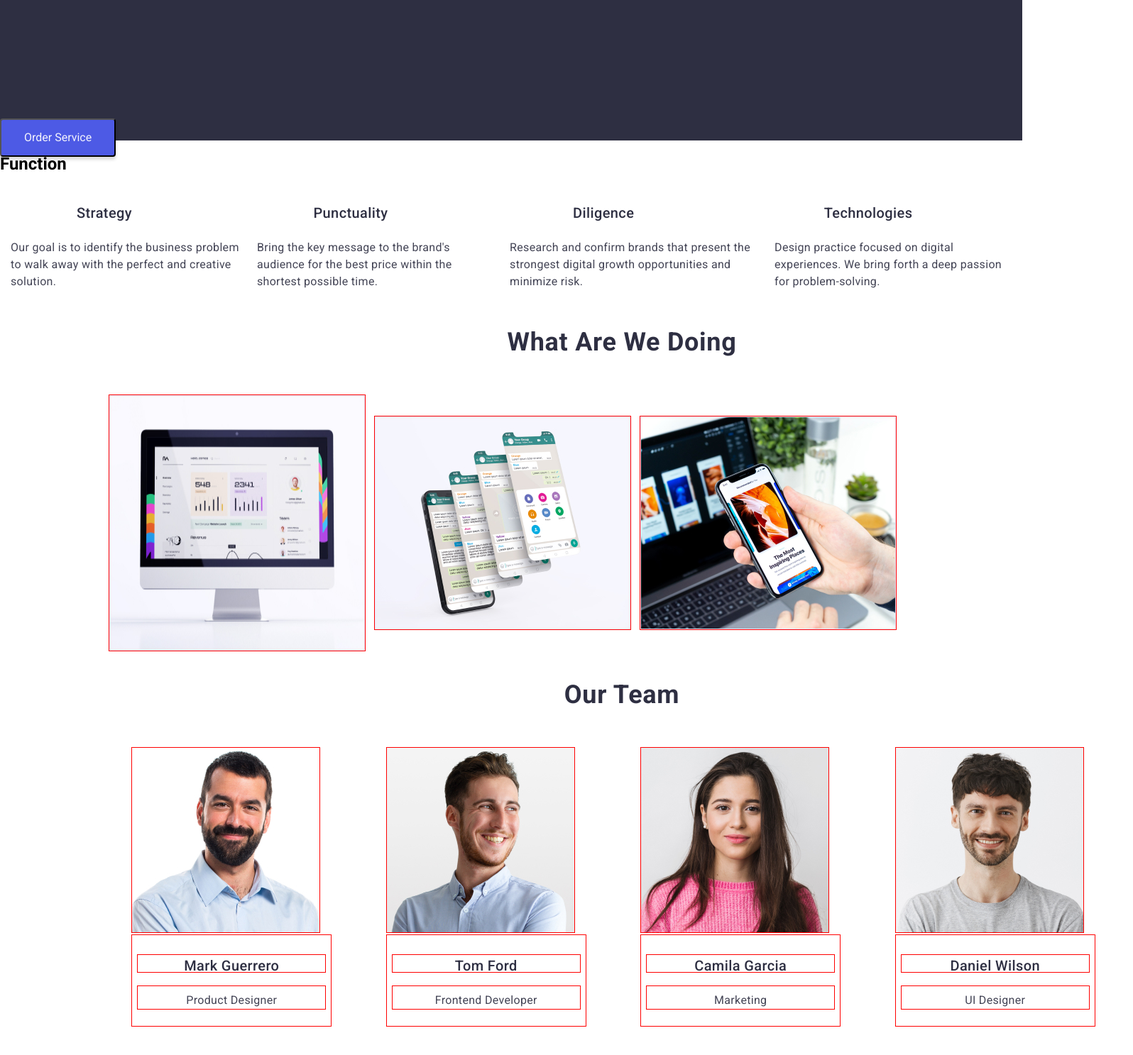
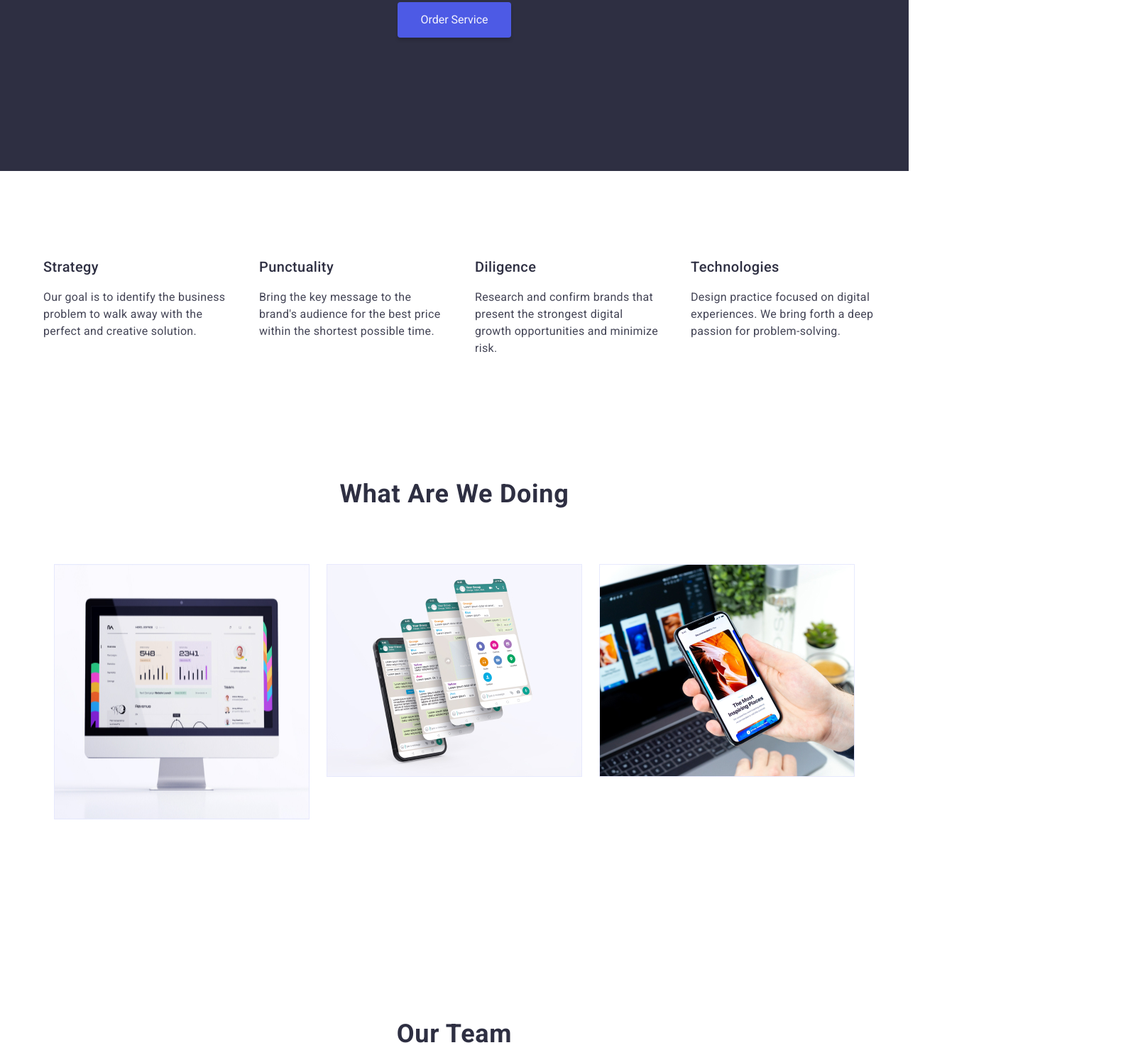
Before and after one commit to Babur1992/goit-markup-hw-03, a plain HTML site: page index.html in a window 1280 px wide. Shown: the part 474-1961 px from the top of the page at 71% size, 1596 px wide, since content can reach past the window. Drawn offline with nearby package versions, Linux system fonts and the light colour scheme.

Commit message:
Моя ДЗ 3

```diff
--- a/css/style.css
+++ b/css/style.css
@@ -24,32 +24,38 @@ a {
   font-family: "Roboto", sans-serif;
   font-size: 16px;
   background-color: var(--bcr-clr);
-  color: var(var--bgr);
-  box-sizing: border-box;
+  color: var(--bgr);
 
 }
-.img{
-  display: block;
-  max-width: 100%;
-}
+
 .header{
-  width: 1440px;
-  padding: 24;
-}
-.header-container{
+
+  border-bottom: 1px solid #E7E9FC;
   display: flex;
   align-items: center;
+}
+
+.header-container container{
+  width: 1158px;
+  padding-left: 15px;
+  padding-right: 15px;
+  margin: 0 auto;
+   display: flex;
+  align-items: center;
+  box-sizing: inherit ;
+
 }
 
 .nav{
   display: flex;
   align-items: center;
-  margin-right:156px;
+  margin-right:auto
 
 }
 
 /* Logo */
 .logo {
+  margin-left: 156px;
   font-family: "Raleway";
   font-style: normal;
   font-weight: 800;
@@ -58,9 +64,7 @@ a {
   letter-spacing: 0.03em;
   text-transform: uppercase;
   color: var(--logo);
-  margin-left: 156px;
   margin-right: 76px;
-
 }
 
 /* Logo Dark */
@@ -83,6 +87,8 @@ a {
 list-style-type: none;
 display: flex;
 gap: 40px;
+box-sizing: inherit;
+margin-right: 156px;
 }
 
 /* Contacts */
@@ -101,9 +107,8 @@ gap: 40px;
 /* Hero */
 .hero {
   background-color: var(--bgr);
-    width: 1440px;
-    height: 600px;
-    padding-top: 25px;
+  padding: 188px 0;
+  text-align: center;
 
 }
 
@@ -111,15 +116,10 @@ gap: 40px;
 .btn {
   background: var(--background);
   color: var(--logo-light);
-  display:block;
-  margin-left: 0 auto;
-  margin-right:0 auto;
-  flex-direction: row;
-  align-items: center;
   padding: 16px 32px;
-  gap: 10px;
   box-shadow: 0px 4px 4px rgba(0, 0, 0, 0.15);
   border-radius: 4px;
+  border: none;
 
 }
 
@@ -132,15 +132,12 @@ gap: 40px;
   color: var(--bcr-clr);
   margin: 0 auto;
   max-width: 498px;
-  align-items: center;
-
+  margin-bottom: 48px;
 }
 
-.hero-container{
-  padding: 188px ;
-}
+
 .title-container{
-  width: 1128px;
+  width: 1158px;
   margin-left: 156px;
   margin-right: 156px;
   gap: 24px;
@@ -148,50 +145,59 @@ gap: 40px;
 
  /* function-text */
 .sub-title {
-  width: 1440px;
-  display: flex;
-  justify-content: center;
+  margin-top: 0;
+  margin-bottom: 8px;
+
   font-weight: 500;
   font-size: 20px;
   line-height: 1.5;
   letter-spacing: 0.02em;
   color: var(--bgr);
-  width: 264px;
-  height: 24px;
 
 }
 
-.menu-list-list{
-  width: 1440px;
-  padding-left: 15px;
-  padding-right: 15px;
-  margin-left:0 auto;
-  margin-right: 0 auto;
+.menu-list list{
   list-style-type: none;
   display: flex;
-  align-items: center;
+  flex-wrap: wrap;
   gap: 24px;
-
 
 }
 
+.function-group{
+  max-width: 1158px;
+  padding-top: 120px;
+  padding-bottom: 0px;
+  margin: 0 auto;
+
+}
+
+.visually-hidden {
+  position: absolute;
+  width: 1px;
+  height: 1px;
+  margin: -1px;
+  border: 0;
+  padding: 0;
+  white-space: nowrap;
+  clip-path: inset(100%);
+  clip: rect(0 0 0 0);
+  overflow: hidden;
+}
+
 .section-text {
+
   line-height: 1.5;
   letter-spacing: 0.02em;
   color: var(--text);
-  margin-left: auto;
-  margin-right: auto;
-}
-.section-text{
   display: flex;
   justify-content: center;
-padding-top: 8px;
-
+  width: 264px;
+  flex-basis: calc((100% - (30px * 3)) / 4);
 }
 
 /*  We doing */
 .section-title {
-  width: 1440px;
   font-size: 36px;
   line-height: 1.5;
   letter-spacing: 0.02em;
@@ -201,42 +207,49 @@ padding-top: 8px;
   justify-content: center;
   margin-left: auto;
   margin-right: auto;
-
-}
-.section-title{
   margin-bottom: 72px;
 
 }
-
-.card-set{
+.we-doing{
+    max-width: 1158px;
     padding-left: 15px;
     padding-right: 15px;
-  display: flex;
-  flex-wrap: wrap;
-  list-style-type: none;
-  margin-left: -24px;
-  margin-top: -24px;
-
+    margin: 0 auto;
+    padding-top: 120px;
+    padding-bottom: 120px;
 }
 
+.group-img{
 
-.card-set >.doiing-img{
-  flex-basis: calc(100%/3-24px);
-  margin-left: 24px;
-  margin-top: 24px;
-  margin: auto;
-  padding: auto;
-
-
+  padding-top: 120px;
+  padding-bottom: 120px;
 }
-.comand-container{
-width: 1440px;
-margin-left: 156px;
-margin-right: 156px;
+.card-set{
+  display: flex;
+  list-style-type: none;
   gap:24px;
 }
+.doiing-img{
+  flex-basis: calc((100%-(24px*2))/3);
+}
+.card-tumb{
+  list-style-type: none;
+  display: flex;
+  justify-content: center;
+  gap: 24px;
+}
+.team-card{
+  justify-content: space-around;
+  box-shadow: 0px 1px 6px rgba(46, 47, 66, 0.08), 0px 1px 1px rgba(46, 47, 66, 0.16), 0px 2px 1px rgba(46, 47, 66, 0.08);
+  border-radius: 0px 0px 4px 4px;
+}
+
 .cart-content{
-  padding: 8px;
+   padding-top: 32px;
+    padding-right: 16px;
+    padding-bottom: 32px;
+    padding-left: 16px;
+    text-align: center;
 }
 
 /* footer */
@@ -254,18 +267,14 @@ gap:24px;
 }
 
 .footer {
-  margin-left:  0 auto;
-  margin-right: 0 auto;
+
     background: var(--bgr);
-   width: 1440px;
-   height: 310px;
+    padding-top: 100px;
+    padding-bottom: 100px
 }
-.foter-container{
-  width: 1440px;
-  margin-top: 100px;
-}
+
 .logo-footer{
-  padding-top: 100px;
+  box-sizing: inherit;
 }
 .nav-link:hover,
 .nav-link:focus {
@@ -293,7 +302,3 @@ ul{
     padding: 0;
 
 }
-
-.doiing-img *{
-  outline: 1px solid red;
-}
--- a/index.html
+++ b/index.html
@@ -13,12 +13,12 @@
     <link href="https://fonts.googleapis.com/css2?family=Raleway:wght@800&family=Roboto:wght@400;500;700&display=swap" rel="stylesheet">
     <link href="https://fonts.googleapis.com/css2?family=Roboto:wght@400;500;700&display=swap" rel="stylesheet">
     <link rel="stylesheet" href="./css/style.css">
-    <link rel="stylesheet" href="./css/style.css">
+
   </head>
   <body class="body">
     <!-- Header section -->
+    <div class="header-container container">
     <header class="header">
-      <div class="header-container">
       <nav class="nav">
         <a class= "logo" href="./index.html">WEB<span class="logo-dark">STUDIO</span></a>
         <ul class="menu-list">
@@ -35,42 +35,43 @@
       </address>
     </div>
     </header>
-    <main class="main">
+    <main>
       <!-- Hero section -->
       <section class="hero">
-          <div class="hero-container">
+          <div class="container">
             <h1 class="hero-title">Effective Solutions
               for Your Business</h1>
+              <button class="btn" type="button">Order Service</button>
             </div>
-              <button class="btn" type="button">Order Service</button>
       </section>
+
       <!-- Section One -->
       <section class="function-group">
-        <div class="funk-container">
-          <h2 class="function-2">Function</h2>
-          <ul class="menu-list-list">
-            <li class="function-list-list">
+        <div class="container">
+          <h2 hidden>Function</h2>
+          <ul class="menu-list list">
+            <li class="item">
               <h3 class="sub-title">Strategy</h3>
               <p class="section-text">
                 Our goal is to identify the business problem to walk away with the
                 perfect and creative solution.
               </p>
             </li>
-            <li class="function-list-list">
+            <li class="item">
               <h3 class="sub-title">Punctuality</h3>
               <p class="section-text">
                 Bring the key message to the brand's audience for the best price
                 within the shortest possible time.
               </p>
             </li>
-            <li class="function-list-list">
+            <li class="item">
               <h3 class="sub-title">Diligence</h3>
               <p class="section-text">
                 Research and confirm brands that present the strongest digital
                 growth opportunities and minimize risk.
               </p>
             </li>
-            <li class="function-list-list">
+            <li class="item">
               <h3 class="sub-title">Technologies</h3>
               <p class="section-text">
                 Design practice focused on digital experiences. We bring forth a
@@ -82,7 +83,7 @@
       </section>
       <!-- Section Doing -->
       <section class="we-doing">
-        <div class="title-container">
+        <div class="container">
           <div class="text-container">
             <h2 class="section-title">What are we doing</h2>
           </div>
@@ -110,13 +111,11 @@
         </div>
       </section>
       <!-- Section team -->
-      <section>
-        <div class=" comand-container">
-          <div  class="text-container">
+      <section class="group-img">
+        <div class="container">
             <h2 class="section-title">Our Team</h2>
-          </div>
-          <ul class="card-set">
-            <li class="doiing-img">
+          <ul class="card-tumb">
+            <li class="team-card">
               <img
                 src="./images/img4.jpg"
                 alt="our disigner"
@@ -128,7 +127,7 @@
                 <p class="section-text">Product Designer</p>
               </div>
             </li>
-            <li class="doiing-img">
+            <li class="team-card">
               <img
                 src="./images/img5jpg.jpg"
                 alt="our developer"
@@ -140,7 +139,7 @@
                 <p class="section-text">Frontend Developer</p>
               </div>
             </li>
-            <li class="doiing-img">
+            <li class="team-card">
               <img
                 src="./images/img6.jpg"
                 alt="our marketing"
@@ -152,7 +151,7 @@
                 <p class="section-text">Marketing</p>
               </div>
             </li>
-            <li class="doiing-img">
+            <li class="team-card">
               <img
                 src="./images/img7.jpg"
                 alt="our ui disigner"
@@ -170,7 +169,7 @@
     </main>
     <!-- Footer -->
     <footer class="footer">
-      <div class="foter-container">
+      <div class="container">
         <div class="logo-footer"><a class="logo" href="./index.html">Web<span class="logo-light">Studio</span></a></div>
         <p class="footer-text">
           Increase the flow of customers and
```
Lines whose indentation alone changed are shown as unchanged.
